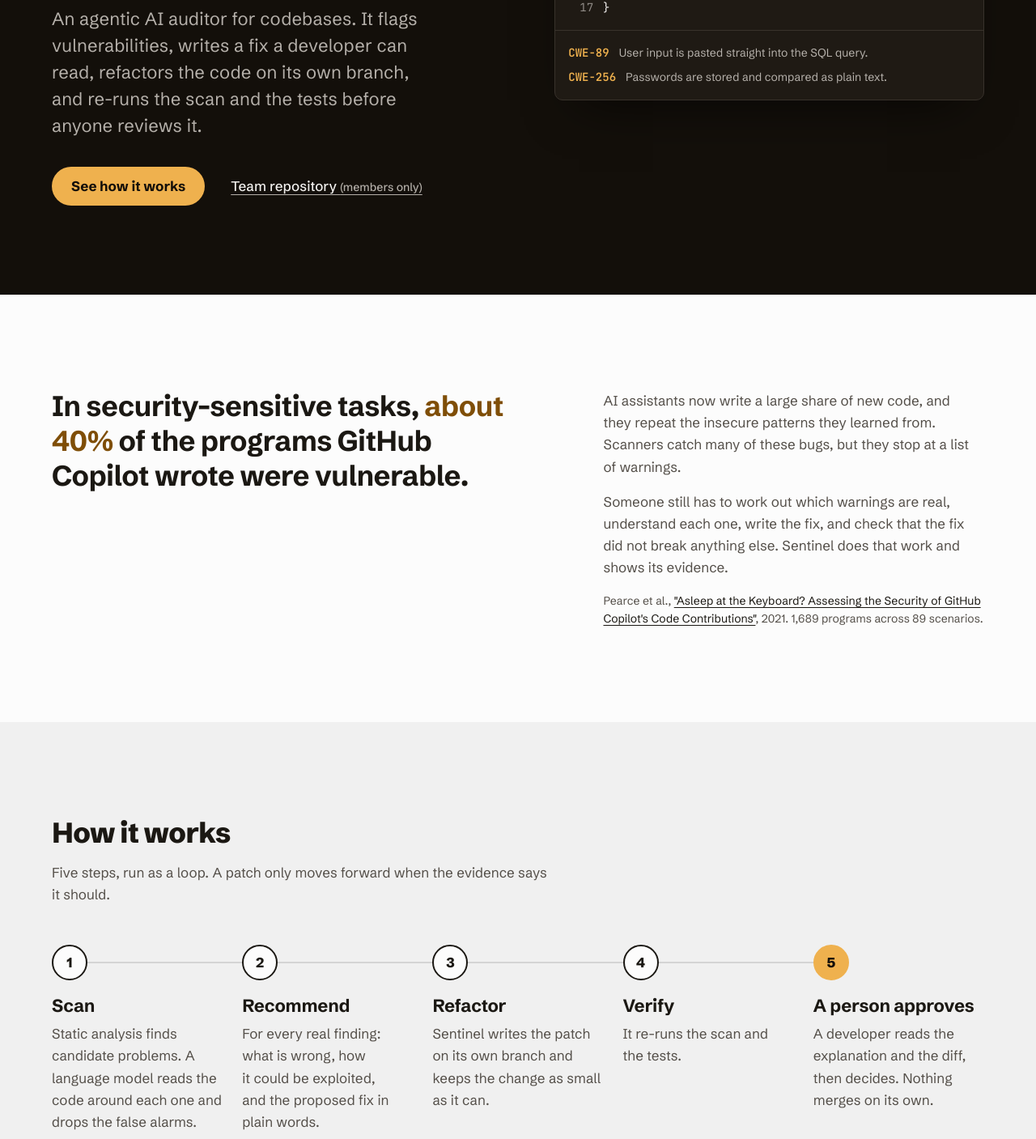
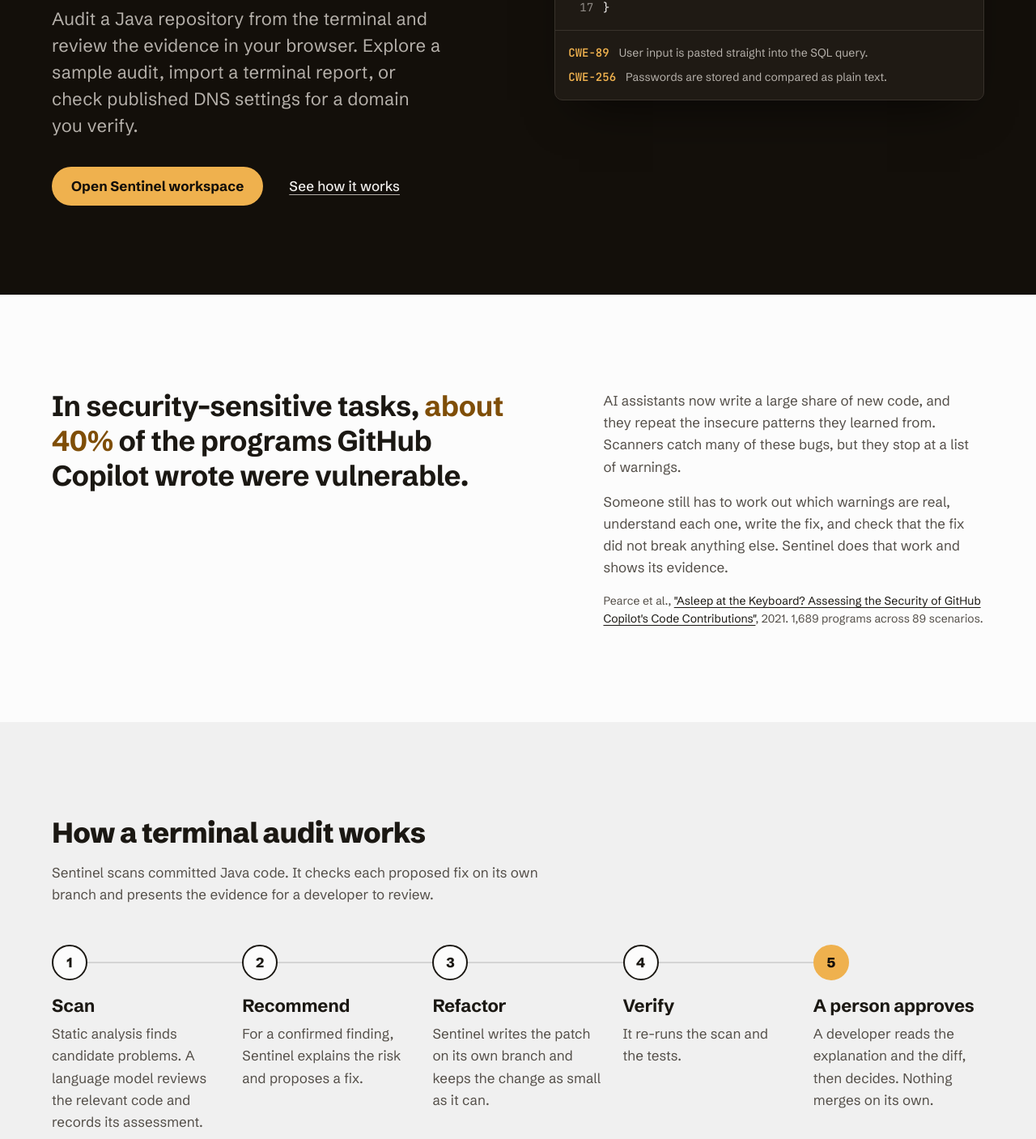
Before and after one commit to abedalrahmantech/project-sentinel, a plain HTML site: page index.html in a window 1280 px wide. Shown: the part 506-1913 px from the top of the page at 81% size. Drawn offline with Linux system fonts and the light colour scheme.

Commit message:
Link the landing page to the Sentinel workspace

```diff
--- a/index.html
+++ b/index.html
@@ -328,10 +328,10 @@ footer.band { padding-block: var(--space-2xl); }
     <div class="hero" id="top">
       <div>
         <h1>Finds the security holes in your code, explains them, fixes them, and <span class="lit">proves the fix.</span></h1>
-        <p class="lead">An agentic AI auditor for codebases. It flags vulnerabilities, writes a fix a developer can read, refactors the code on its own branch, and re-runs the scan and the tests before anyone reviews it.</p>
+        <p class="lead">Audit a Java repository from the terminal and review the evidence in your browser. Explore a sample audit, import a terminal report, or check published DNS settings for a domain you verify.</p>
         <div class="actions">
-          <a class="btn" href="#how">See how it works</a>
-          <a class="link-quiet" href="https://github.com/abedalrahmantech/sentinel">Team repository <small>(members only)</small></a>
+          <a class="btn" href="https://sentinel-review-web.vercel.app/">Open Sentinel workspace</a>
+          <a class="link-quiet" href="#how">See how it works</a>
         </div>
       </div>
 
@@ -365,13 +365,13 @@ footer.band { padding-block: var(--space-2xl); }
   <section class="alt" id="how" aria-labelledby="how-title">
     <div class="wrap">
       <div class="section-head">
-        <h2 id="how-title">How it works</h2>
-        <p>Five steps, run as a loop. A patch only moves forward when the evidence says it should.</p>
+        <h2 id="how-title">How a terminal audit works</h2>
+        <p>Sentinel scans committed Java code. It checks each proposed fix on its own branch and presents the evidence for a developer to review.</p>
       </div>
       <div class="steps-wrap">
       <ol class="steps">
-        <li><div><h3>Scan</h3><p>Static analysis finds candidate problems. A language model reads the code around each one and drops the false alarms.</p></div></li>
-        <li><div><h3>Recommend</h3><p>For every real finding: what is wrong, how it could be exploited, and the proposed fix in plain words.</p></div></li>
+        <li><div><h3>Scan</h3><p>Static analysis finds candidate problems. A language model reviews the relevant code and records its assessment.</p></div></li>
+        <li><div><h3>Recommend</h3><p>For a confirmed finding, Sentinel explains the risk and proposes a fix.</p></div></li>
         <li><div><h3>Refactor</h3><p>Sentinel writes the patch on its own branch and keeps the change as small as it can.</p></div></li>
         <li><div><h3>Verify</h3><p>It re-runs the scan and the tests.<span class="loop-note">If the finding is still there or a test fails, it goes back to step 2.</span></p></div></li>
         <li class="human"><div><h3>A person approves</h3><p>A developer reads the explanation and the diff, then decides. Nothing merges on its own.</p></div></li>
@@ -385,7 +385,7 @@ footer.band { padding-block: var(--space-2xl); }
     <div class="wrap">
       <div class="section-head">
         <h2 id="example-title">One finding, start to finish</h2>
-        <p>The login method from above, after Sentinel has been through it.</p>
+        <p>An illustrative repair for the login method shown above.</p>
       </div>
       <div class="example">
         <figure class="diff" style="margin:0" aria-label="Code diff of the fix">
@@ -395,12 +395,12 @@ footer.band { padding-block: var(--space-2xl); }
 
         <div class="report">
           <h3>The report that comes with it</h3>
-          <p class="note">What a Sentinel report will look like.</p>
+          <p class="note">A sample of what a developer reviews.</p>
           <dl>
             <div><dt>Finding</dt><dd>SQL injection (CWE-89) and plain-text password check (CWE-256) in <code>LoginService.login</code>, lines 13 to 14.</dd></div>
-            <div><dt>Why it matters</dt><dd>A name such as <code>' OR '1'='1' --</code> logs in as the first user in the table, and anyone who reads the database reads every password.</dd></div>
+            <div><dt>Why it matters</dt><dd>Untrusted input can change how the database interprets the query. Plain-text password storage exposes credentials if the database is read.</dd></div>
             <div><dt>Fix</dt><dd>A parameterised query, and a comparison against a salted bcrypt hash instead of the password itself.</dd></div>
-            <div><dt>Proof</dt><dd>The re-scan no longer reports either finding, and the login tests pass on the fix branch before the pull request opens.</dd></div>
+            <div><dt>Verification</dt><dd>Sentinel re-scans the candidate and runs the project tests before presenting it for a decision.</dd></div>
           </dl>
         </div>
       </div>
@@ -415,7 +415,7 @@ footer.band { padding-block: var(--space-2xl); }
       <div class="points">
         <div class="point"><h3>It proves its fixes.</h3><p>Every patch is re-scanned and tested before a person sees it. A fix that leaves the finding in place, or breaks a test, never reaches review.</p></div>
         <div class="point"><h3>It explains itself.</h3><p>Each finding comes with the reason it is dangerous and the reason this fix closes it, in words a developer can check in a minute.</p></div>
-        <div class="point"><h3>People decide.</h3><p>Sentinel opens pull requests. It never merges them. Every change keeps a human owner.</p></div>
+        <div class="point"><h3>People decide.</h3><p>Developers review the candidate and decide whether to accept it. They can publish the branch and open a pull request on GitHub.</p></div>
       </div>
     </div>
   </section>
@@ -441,7 +441,7 @@ footer.band { padding-block: var(--space-2xl); }
   <div class="wrap foot">
     <a class="brand" href="#top" aria-label="Sentinel, back to top"><img src="assets/mark.svg" alt="" width="32" height="32">Sentinel</a>
     <p class="status"><b>Now:</b> writing the requirements. Semester A 2026/27.</p>
-    <p>CS3383 Group 15 · City University of Hong Kong · <a class="link-quiet" href="https://github.com/abedalrahmantech/sentinel">Team repository</a></p>
+    <p>CS3383 Group 15 · City University of Hong Kong · <a class="link-quiet" href="https://sentinel-review-web.vercel.app/">Open workspace</a> · <a class="link-quiet" href="https://github.com/abedalrahmantech/sentinel">Team repository</a></p>
   </div>
 </footer>
 </body>
```
Also changed, not shown: 1 other file.
